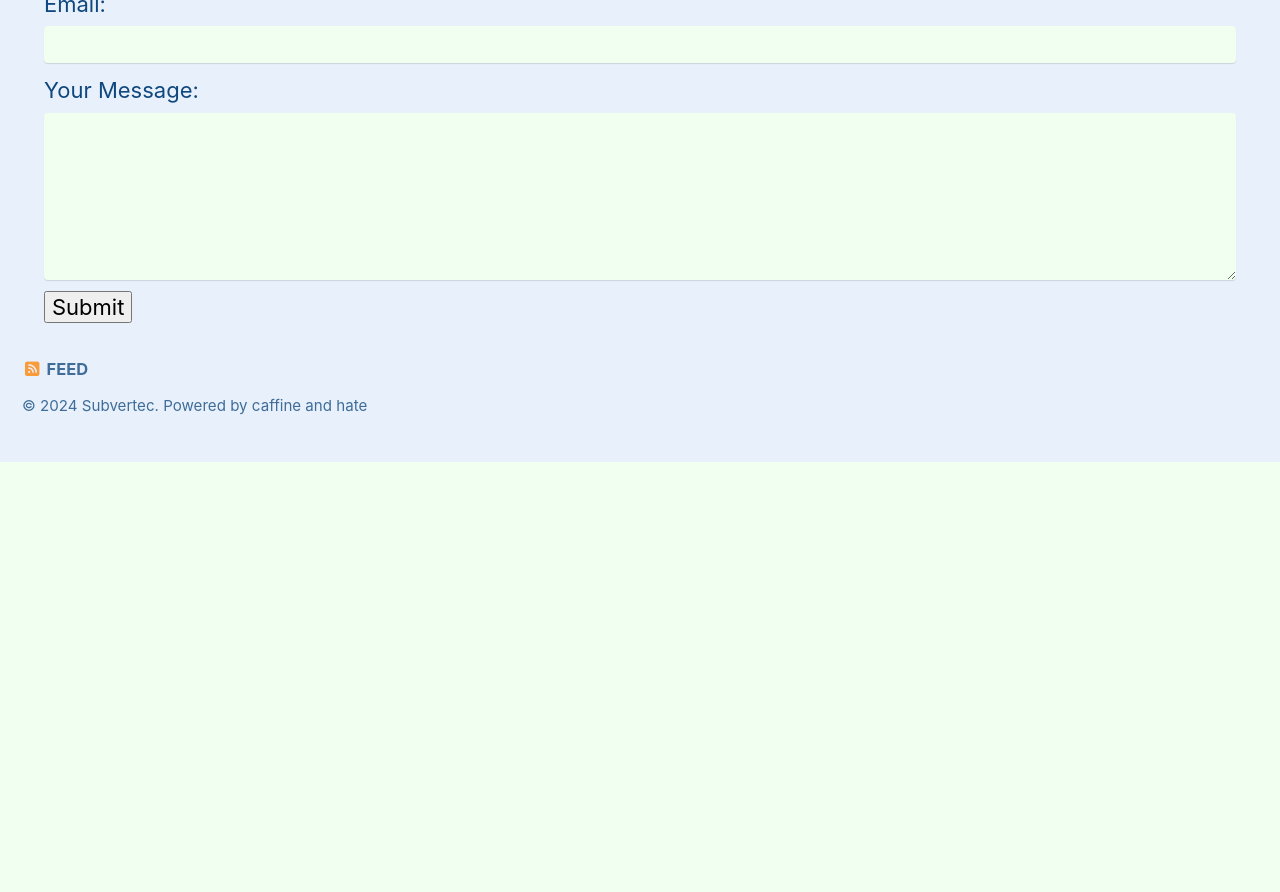
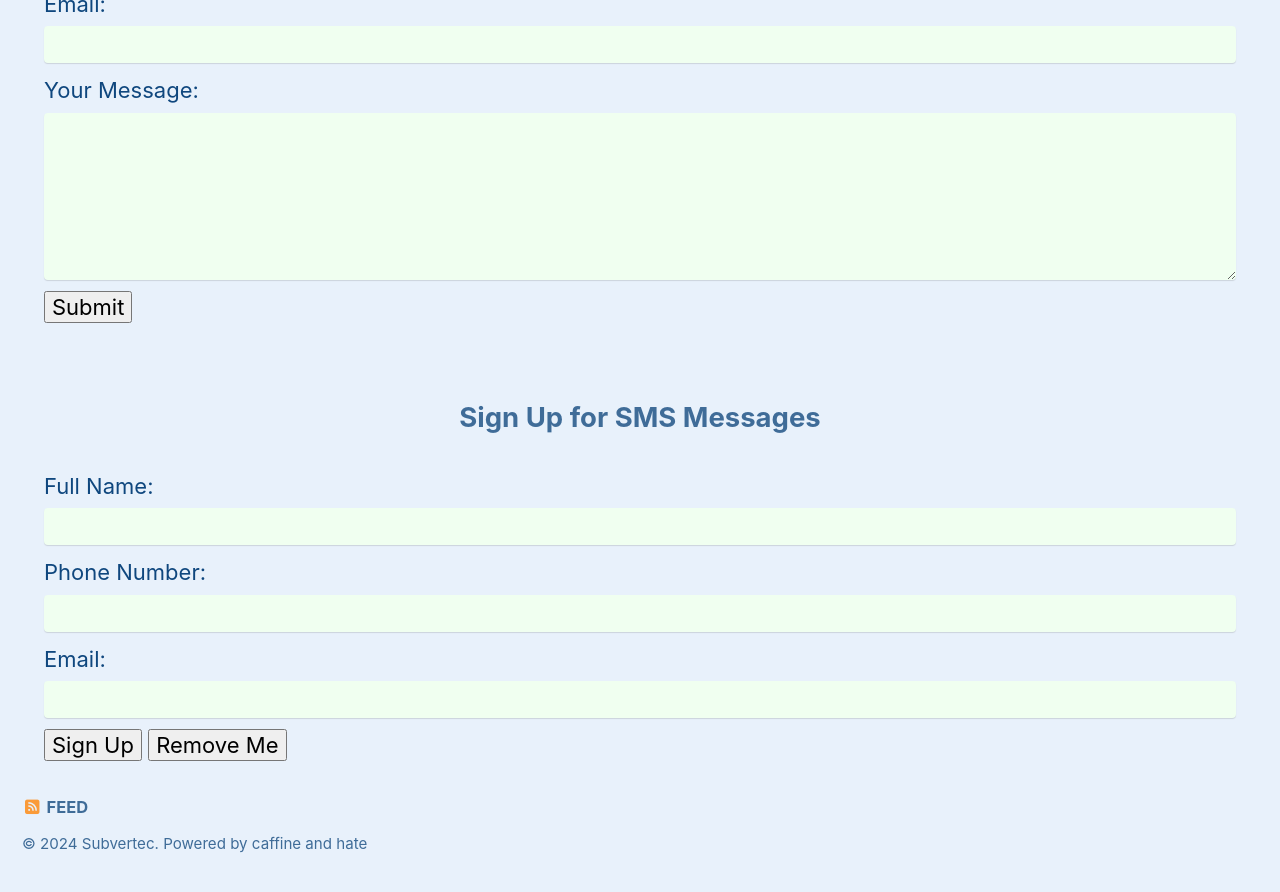
Before and after one commit to subv3rsiv3/website, a Jekyll site: the page built from _pages/seal-survival-handbook.md, in a window 1280 px wide and 900 px high, scrolled down 1332 px. Shown: the top 892 px of the window. Built offline with Jekyll 4.4.1, drawn with Linux system fonts in a browser that asks for light colours; cached includes are drawn as plain includes; before the commit the page ends 1794 px from its top, so only the background shows below that.

Commit message:
added text signup

```diff
--- a/_includes/footer/custom.html
+++ b/_includes/footer/custom.html
@@ -3,6 +3,7 @@
 {% if page.url != "/contact" and page.url != "/" and page.url != "subvertec.com" %}
     {% include contact-form.html %}
 {% endif %}
+{% include sms-signup.html%}
 
 <!-- <h2>Contact Us</h2>
 <p>Have questions or need assistance? Feel free to reach out to us!</p>
--- /dev/null
+++ b/_includes/sms-signup.html
@@ -0,0 +1,18 @@
+<h2 style="text-align: center;">Sign Up for SMS Messages</h2>
+
+<form id="smsSignupForm" action="https://formspree.io/f/mwpegkdv" method="POST">
+
+  <!-- Full Name -->
+  <label for="full-name">Full Name:</label>
+  <input type="text" id="full-name" name="name" autocomplete="name" required>
+
+  <!-- Phone Number -->
+  <label for="phone">Phone Number:</label>
+  <input type="tel" id="phone" name="tel" autocomplete="tel" required>
+
+  <!-- Email -->
+  <label for="email">Email:</label>
+  <input type="email" id="email" name="email" autocomplete="email" required>
+
+  <button type="submit" style="align">Sign Up</button> <button type="submit" style="align">Remove Me</button>
+</form>
```
